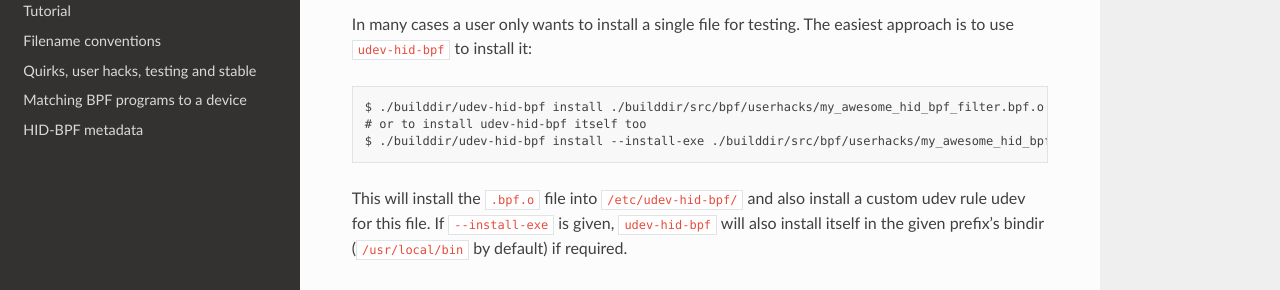
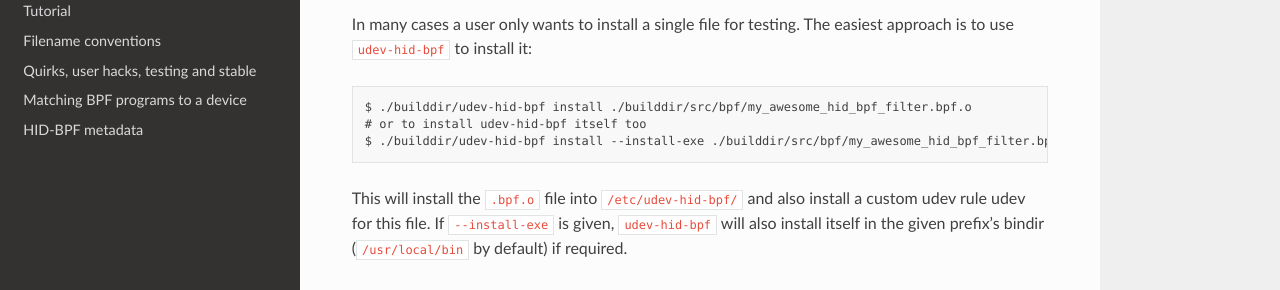
Before and after one commit to icecream95/udev-hid-bpf, a Sphinx documentation site: the page built from doc/getting-started.rst, in a window 1280 px wide and 900 px high, scrolled down 962 px. Shown: the part 321-611 px from the top of the window. Built offline with Sphinx 7.4.7 and the Read the Docs theme 2.0.0, drawn with Linux system fonts in a browser that asks for light colours.

Commit message:
meson: regroup bpf object compilation in one place
Having 3 almost identical files is really not helpful when working on
the compilation outputs. So store everything in a dict, and then have
one processing of everything.

This effectively changes the output directory of the files, which we need
to document.

Signed-off-by: Benjamin Tissoires <benjamin.tissoires@gmail.com>

```diff
--- a/doc/getting-started.rst
+++ b/doc/getting-started.rst
@@ -59,9 +59,9 @@ Install a specific ``bpf.o`` file only
 In many cases a user only wants to install a single file for testing. The
 easiest approach is to use ``udev-hid-bpf`` to install it::
 
-  $ ./builddir/udev-hid-bpf install ./builddir/src/bpf/userhacks/my_awesome_hid_bpf_filter.bpf.o
+  $ ./builddir/udev-hid-bpf install ./builddir/src/bpf/my_awesome_hid_bpf_filter.bpf.o
   # or to install udev-hid-bpf itself too
-  $ ./builddir/udev-hid-bpf install --install-exe ./builddir/src/bpf/userhacks/my_awesome_hid_bpf_filter.bpf.o
+  $ ./builddir/udev-hid-bpf install --install-exe ./builddir/src/bpf/my_awesome_hid_bpf_filter.bpf.o
 
 This will install the ``.bpf.o`` file into ``/etc/udev-hid-bpf/`` and also
 install a custom udev rule udev for this file. If ``--install-exe`` is given,
--- a/doc/stable-testing-userhacks.rst
+++ b/doc/stable-testing-userhacks.rst
@@ -49,4 +49,4 @@ Rebuilding
 
 Note that all the ``bpf.c`` files that are known to meson (so registered in ``src/bpf/*/meson.build``) are recompiled
 when there is a change. So for ``bpf/userhacks``, in most cases, no meson option needs to be added: just recompile
-with ``ninja`` and then use ``udev-hid-bpf install ./builddir/src/bpf/userhacks/my_awesome_hid_bpf_filter.bpf.c``.
+with ``ninja`` and then use ``udev-hid-bpf install ./builddir/src/bpf/my_awesome_hid_bpf_filter.bpf.o``.
```
Also changed, not shown: README.md (+1 -1 lines), .gitlab-ci.yml, 5 other files.
